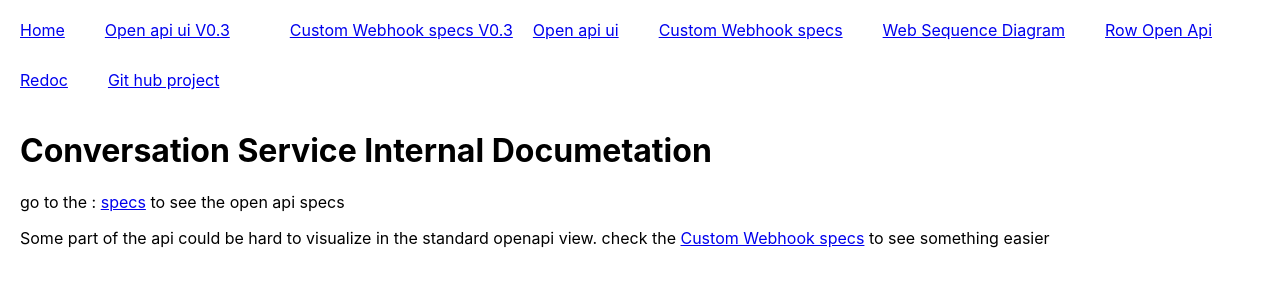
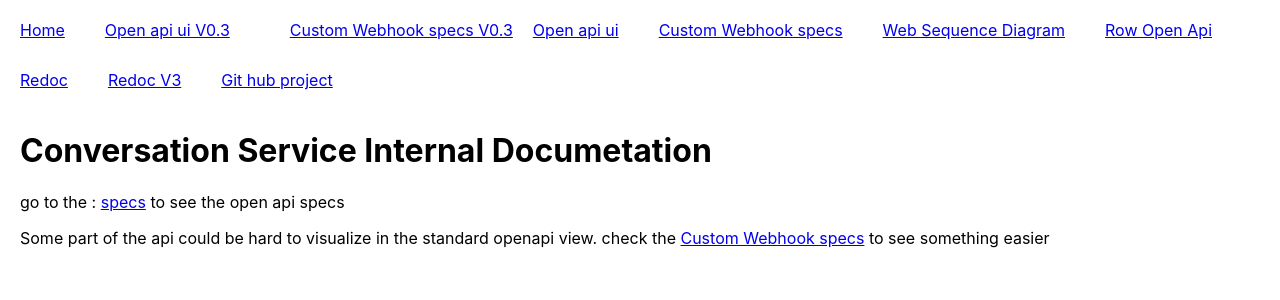
Before and after one commit to jurgob/conversation-service-docs, a React (Create React App) app: page / in a window 1280 px wide. Shown: the top 300 px of the page. Built offline with nearby package versions, Linux system fonts and the light colour scheme.

Commit message:
add redoc3

```diff
--- a/src/App.js
+++ b/src/App.js
@@ -24,6 +24,7 @@ function App() {
         <Route path="/custom" component={Custom} />
         <Route path="/customv3" component={CustomV3} />
         <Route path="/redoc" component={Redoc} />
+        <Route path="/redocv3" component={RedocV3} />
 
       </div>
     </HashRouter>
@@ -74,6 +75,10 @@ function Redoc() {
   return <RedocStandalone spec={specs} />;
 }
 
+function RedocV3() {
+  return <RedocStandalone spec={specsV3} />;
+}
+
 
 function Header() {
   return (
@@ -103,6 +108,9 @@ function Header() {
         <Link to="/redoc">Redoc</Link>
       </li>
       <li>
+        <Link to="/redocv3">Redoc V3</Link>
+      </li>
+      <li>
         <a href="https://github.com/jurgob/conversation-service-docs">Git hub project</a>
       </li>
     </ul>
```
